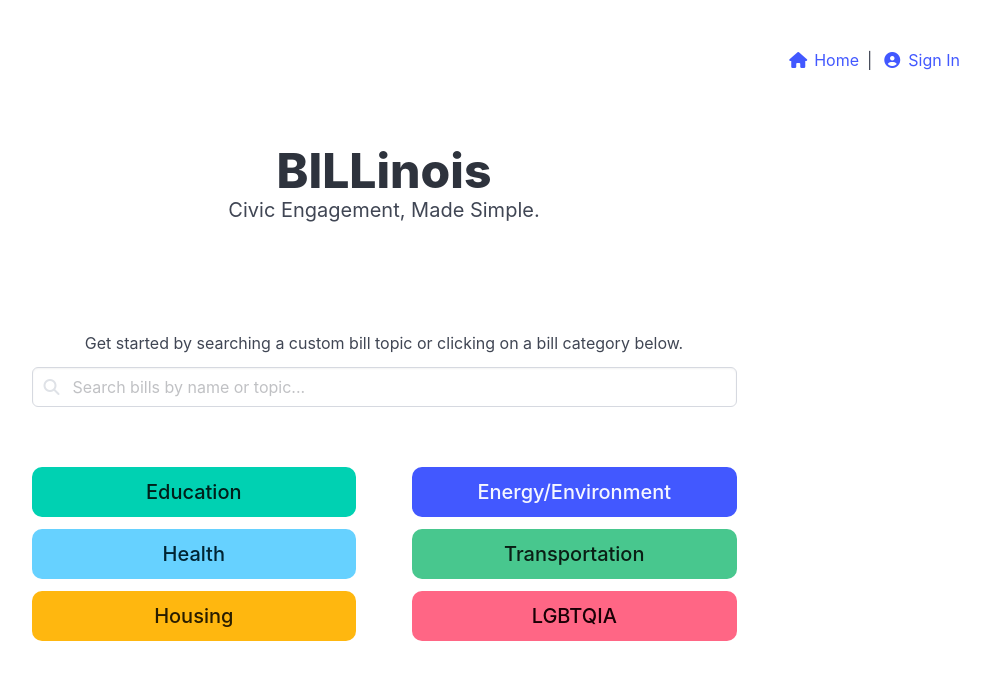
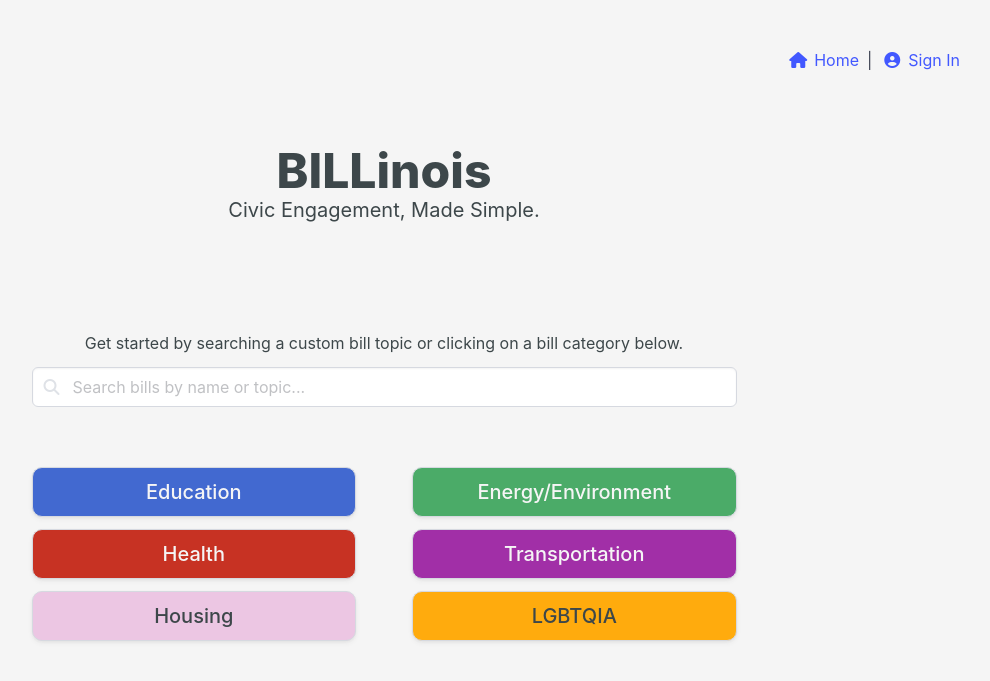
Before and after one commit to uchicago-capp-30320/BILLinois, a Django app: page / in a window 1280 px wide. Shown: the top 681 px of the page, without its empty margins (256-1246 px from the left). Run offline with Django 5.2, Linux system fonts and the light colour scheme; parts of the project's set-up code (start-up, migrations or seed data) failed here and were passed over.

Commit message:
add custom colors to home page

```diff
--- a/templates/home.html
+++ b/templates/home.html
@@ -6,6 +6,8 @@
     <title>Homepage</title>
     <link rel="stylesheet" href="https://cdn.jsdelivr.net/npm/bulma@1.0.4/css/bulma.min.css">
     <link rel="stylesheet" href="https://cdnjs.cloudflare.com/ajax/libs/font-awesome/6.7.2/css/all.min.css">
+    <!-- Link to custom CSS -->
+    <link rel="stylesheet" href="../static/css/custom.css">
   </head>
   <body>
     <section class = "section">
@@ -27,17 +29,17 @@
     </section>
   <section class="section">
     <div class="container">
-      <h1 class="title is-1 has-text-centered">
+      <h1 class="title is-1 has-text-centered custom-text-dark">
         BILLinois
       </h1>
-      <p class="subtitle has-text-centered">
+      <p class="subtitle has-text-centered custom-text-dark">
        Civic Engagement, Made Simple.
       </p>
     </div>
   </section>
   <section class = "section">
     <div class="container is-max-tablet mt-3 mb-3">
-        <p class="mt-3 mb-3 has-text-centered">
+        <p class="mt-3 mb-3 has-text-centered custom-text-dark">
           Get started by searching a custom bill topic or clicking on a bill category below.
         </p>
         <form method="GET" action="./search">
@@ -61,12 +63,12 @@
       <br>
     <div class = "container is-max-tablet">
         <div class="grid buttons is-column-gap-7">
-            <a href = "./search/?query=education" class="cell button is-medium is-primary ">Education</a>
-            <a href = "./search/?query=energy" class="cell button is-medium is-link">Energy/Environment</a>
-            <a href = "./search/?query=health" class="cell button is-medium is-info is-row-start-2">Health</a>
-            <a href = "./search/?query=transportation" class="cell button is-medium is-success is-row-start-2">Transportation</a>
-            <a href = "./search/?query=housing" class="cell button is-medium is-warning is-row-start-3">Housing</a>
-            <a href = "./search/?query=LGBTQIA" class="cell button is-medium is-danger is-row-start-3">LGBTQIA</a>
+            <a href = "./search/?query=education" class="cell button is-medium button-blue ">Education</a>
+            <a href = "./search/?query=energy" class="cell button is-medium button-green">Energy/Environment</a>
+            <a href = "./search/?query=health" class="cell button is-medium button-red is-row-start-2">Health</a>
+            <a href = "./search/?query=transportation" class="cell button is-medium button-purple is-row-start-2">Transportation</a>
+            <a href = "./search/?query=housing" class="cell button is-medium button-pink is-row-start-3">Housing</a>
+            <a href = "./search/?query=LGBTQIA" class="cell button is-medium button-yellow is-row-start-3">LGBTQIA</a>
         </div>
     </div>
 
```
